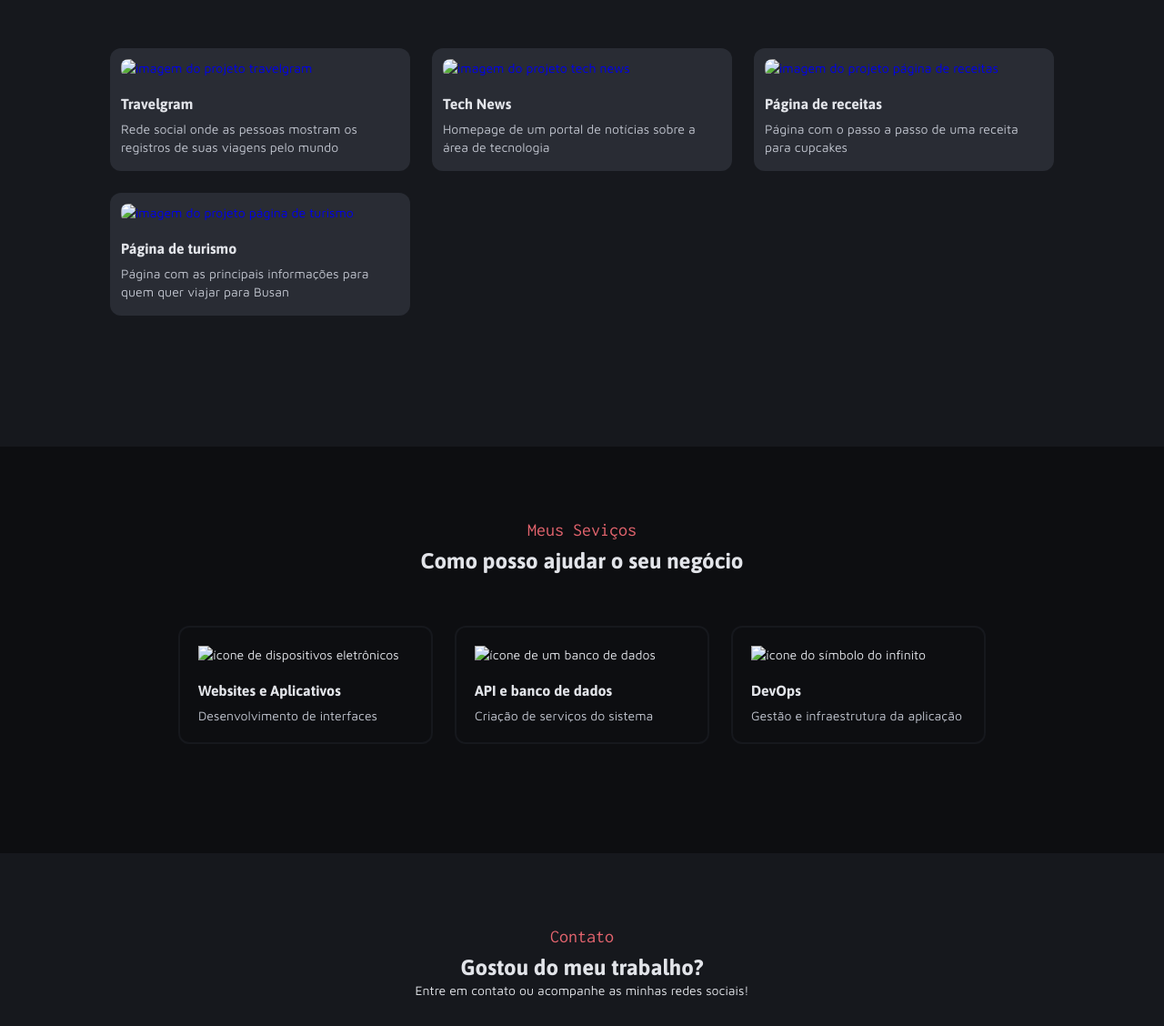
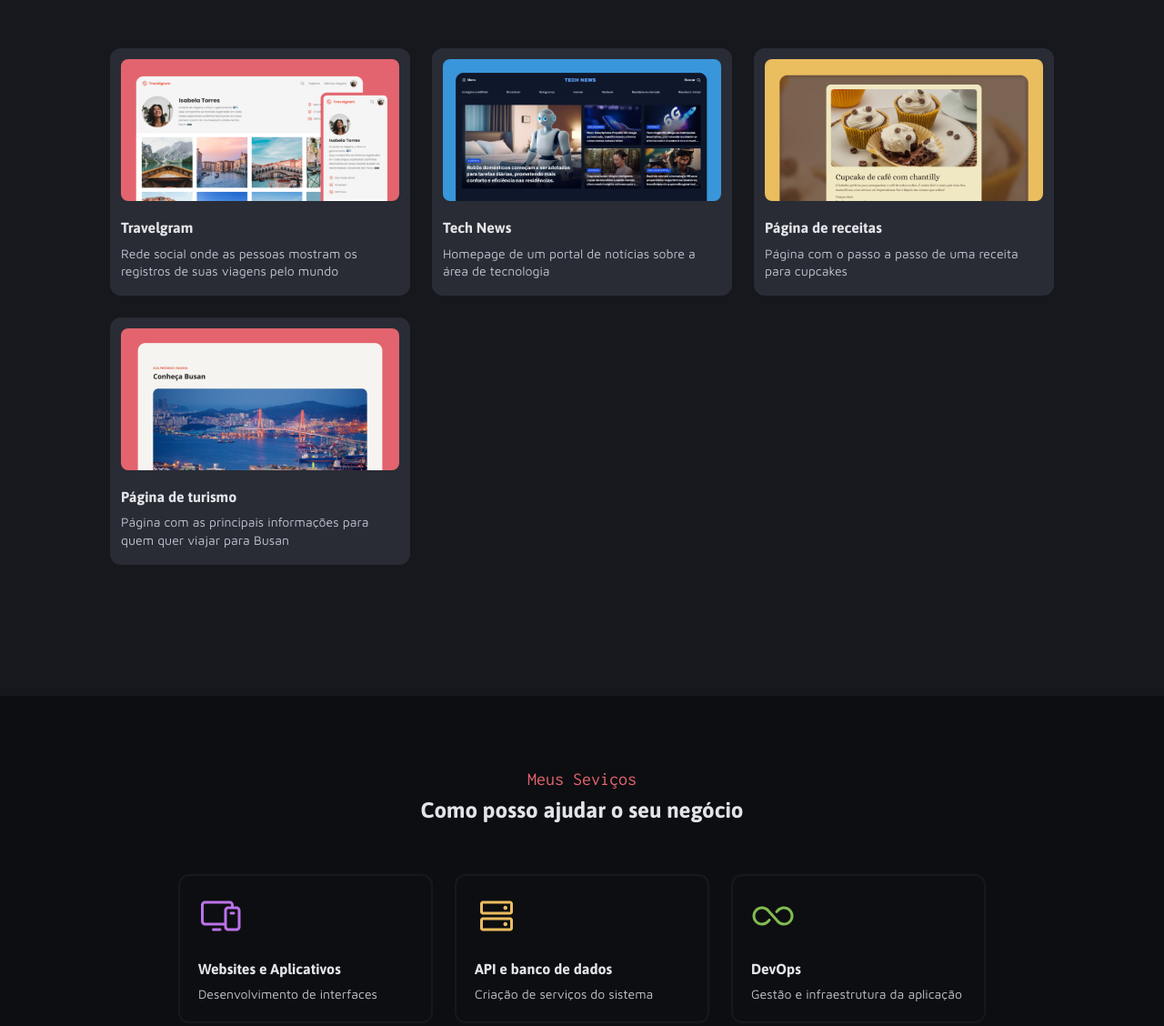
Before and after one commit to ViniciusLegacy/portifolio-dev, a plain HTML site: page index.html in a window 1280 px wide. Shown: the part 913-2041 px from the top of the page at 91% size. Drawn offline with Linux system fonts and the light colour scheme; the site is published under a folder, as on GitHub Pages, so addresses that start at the root find nothing.

Commit message:
adjust images url

```diff
--- a/index.html
+++ b/index.html
@@ -50,22 +50,22 @@
             </header>
             <div class="grid grid-areas-3x3">
                 <a class="grid" href="https://viniciuslegacy.github.io/travelgram/" target="_blank">
-                    <img src="/assets/images/Thumbnail_Project-01.png" alt="imagem do projeto travelgram">
+                    <img src="assets/images/Thumbnail_Project-01.png" alt="imagem do projeto travelgram">
                     <h3>Travelgram</h3>
                     <p>Rede social onde as pessoas mostram os registros de suas viagens pelo mundo</p>
                 </a>
                 <a class="grid" href="https://viniciuslegacy.github.io/portal-news/" target="_blank">
-                    <img src="/assets/images/Thumbnail_Project-02.png" alt="imagem do projeto tech news">
+                    <img src="assets/images/Thumbnail_Project-02.png" alt="imagem do projeto tech news">
                     <h3>Tech News</h3>
                     <p>Homepage de um portal de notícias sobre a área de tecnologia</p>
                 </a>
                 <a class="grid" href="https://viniciuslegacy.github.io/simple-cupcake-list/" target="_blank">
-                    <img src="/assets/images/Thumbnail_Project-03.png" alt="imagem do projeto página de receitas">
+                    <img src="assets/images/Thumbnail_Project-03.png" alt="imagem do projeto página de receitas">
                     <h3>Página de receitas</h3>
                     <p>Página com o passo a passo de uma receita para cupcakes</p>
                 </a>
                 <a class="grid" href="https://viniciuslegacy.github.io/simples-tourist-page/" target="_blank">
-                    <img src="/assets/images/Thumbnail_Project-06.png" alt="imagem do projeto página de turismo">
+                    <img src="assets/images/Thumbnail_Project-06.png" alt="imagem do projeto página de turismo">
                     <h3>Página de turismo</h3>
                     <p>Página com as principais informações para quem quer viajar para Busan</p>
                 </a>
@@ -79,17 +79,17 @@
             </header>
             <div class="grid grid-flow-col">
                 <div>
-                    <img src="/assets/icons/Devices.svg" alt="ícone de dispositivos eletrônicos">
+                    <img src="assets/icons/Devices.svg" alt="ícone de dispositivos eletrônicos">
                     <h3>Websites e Aplicativos</h3>
                     <p>Desenvolvimento de interfaces</p>
                 </div>
                 <div>
-                    <img src="/assets/icons/HardDrives.svg" alt="ícone de um banco de dados">
+                    <img src="assets/icons/HardDrives.svg" alt="ícone de um banco de dados">
                     <h3>API e banco de dados</h3>
                     <p>Criação de serviços do sistema</p>
                 </div>
                 <div>
-                    <img src="/assets/icons/Infinity.svg" alt="ícone do símbolo do infinito">
+                    <img src="assets/icons/Infinity.svg" alt="ícone do símbolo do infinito">
                     <h3>DevOps</h3>
                     <p>Gestão e infraestrutura da aplicação</p>
                 </div>
```
